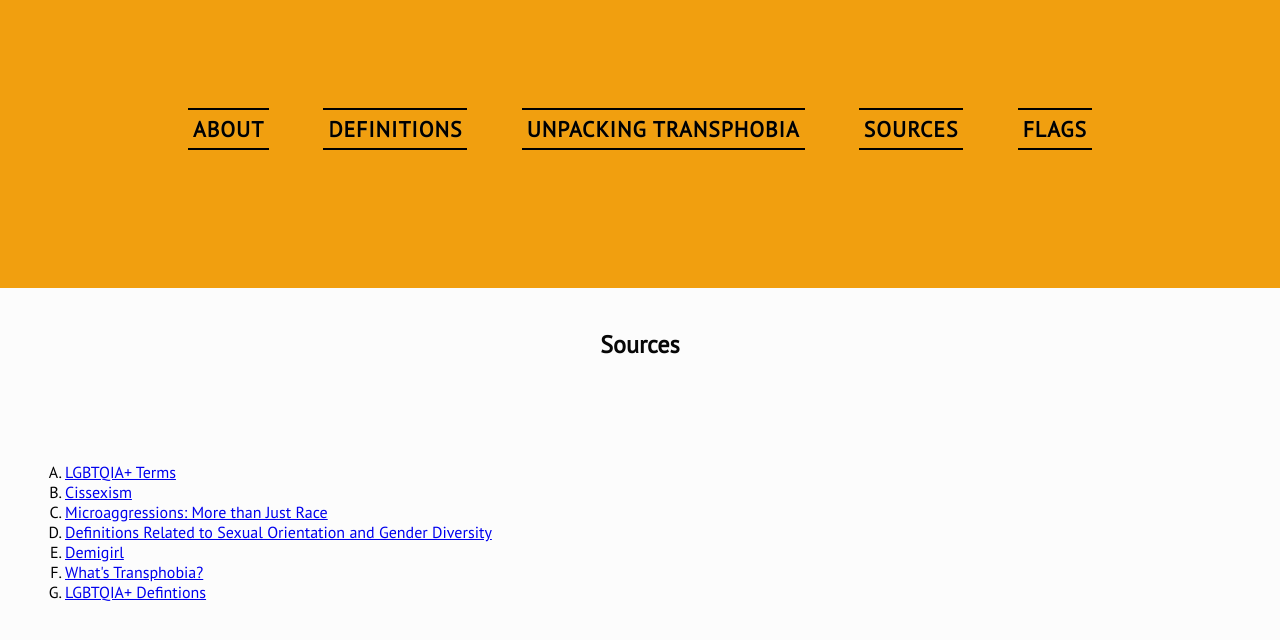
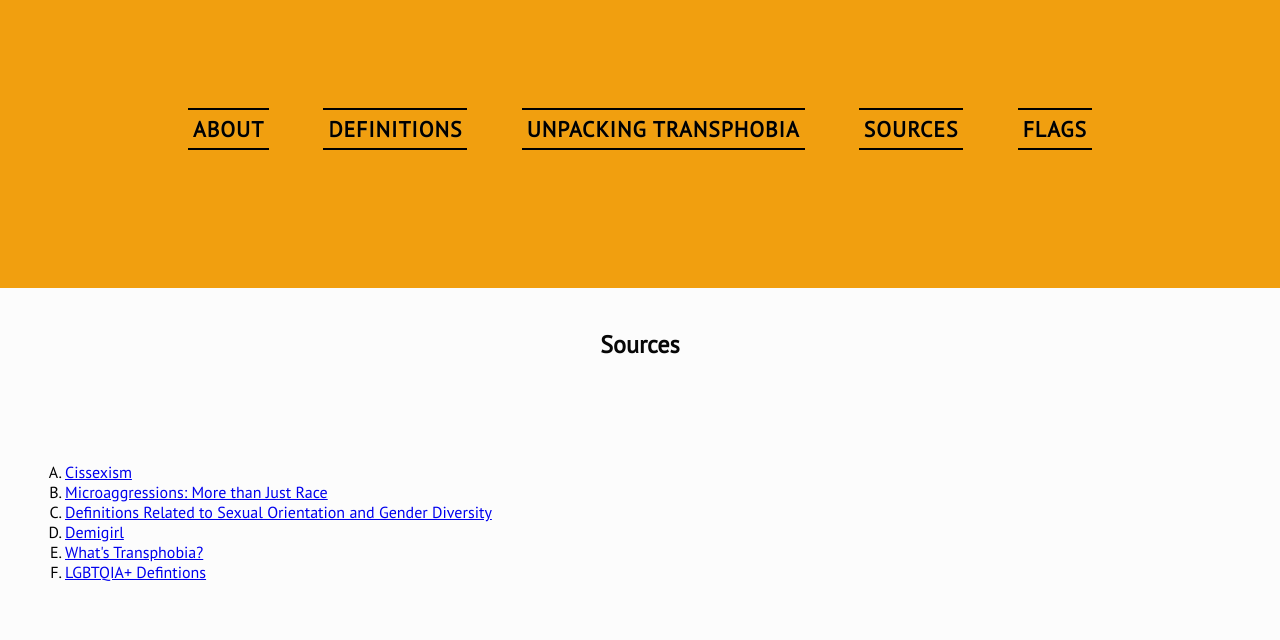
Before and after one commit to DennyStarks/iGotchu, a plain HTML site: page sources.html in a window 1280 px wide. Drawn offline with Linux system fonts and the light colour scheme.

Commit message:
Add files via upload

```diff
--- a/sources.html
+++ b/sources.html
@@ -38,7 +38,6 @@
 <!-- <img src="images/igotch_full_logo.jpg" alt ="iGotchu Logo"> -->
 <h1>Sources</h1>
 <ul>
-    <li><a href = https://lgbt.wisc.edu/documents/Trans_and_queer_glossary.pdf>LGBTQIA+ Terms</a></li>
     <li><a href = http://nonbinary.org/wiki/Cissexism>Cissexism</a></li>
     <li><a href = https://www.psychologytoday.com/blog/microaggressions-in-everyday-life/201011/microaggressions-more-just-race>Microaggressions: More than Just Race</a></li>
     <li><a href = http://www.apa.org/pi/lgbt/resources/sexuality-definitions.pdf>Definitions Related to Sexual Orientation and Gender Diversity</a></li>
```
